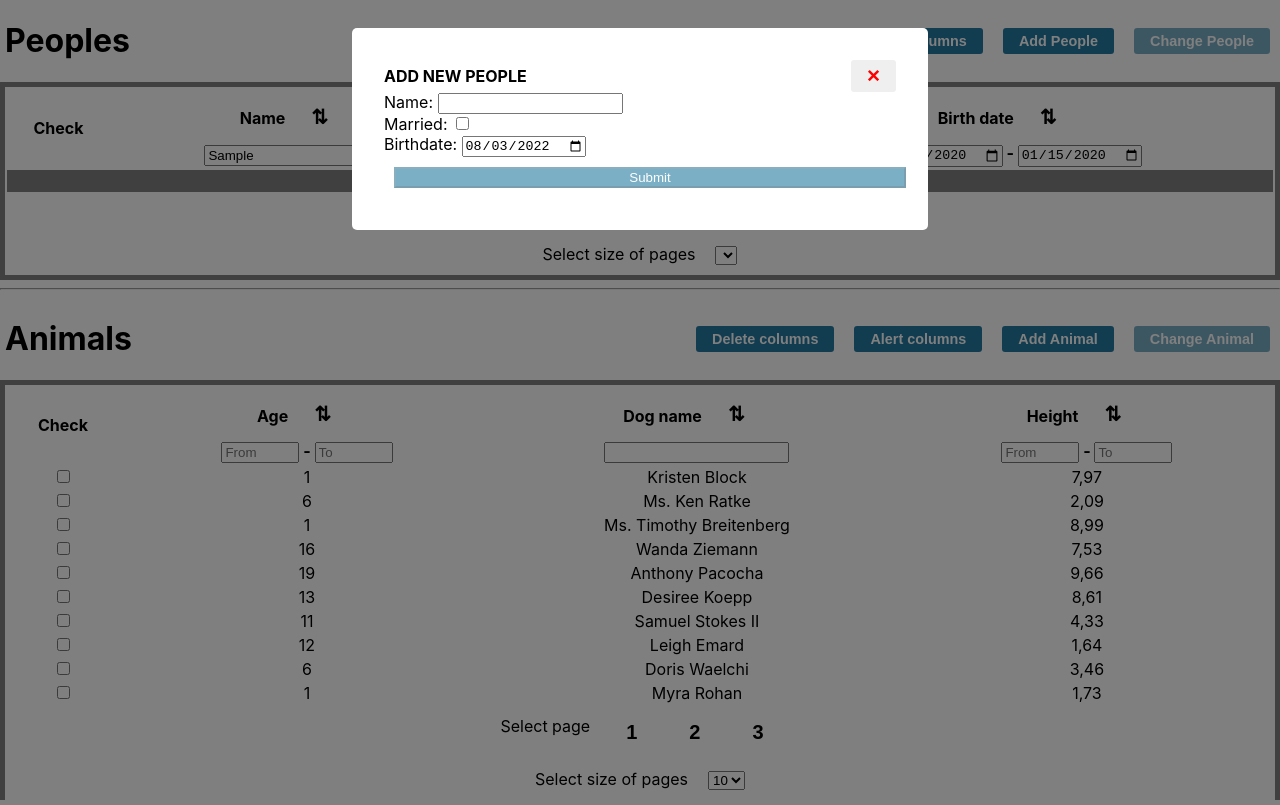
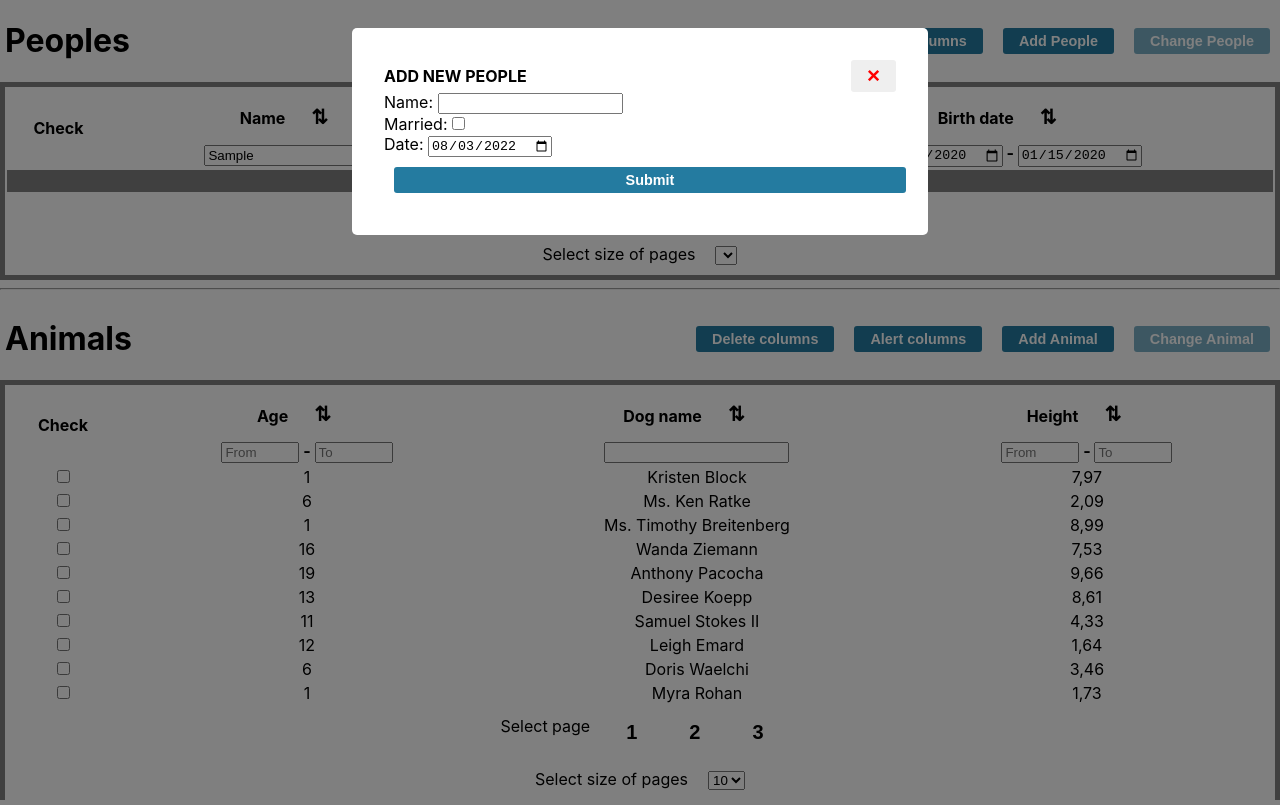
Before and after one commit to Oracle159357/vet-clinic-client-web, a React (Create React App) app: page / in a window 1280 px wide. Both pictures are taken after typing "Sample", "2020-01-15", "2020-01-15" into the empty fields and a click on the button "Add People". Built offline with nearby package versions, Linux system fonts and the light colour scheme.

Commit message:
Add formik and Add validate error on client and server side

```diff
--- a/package.json
+++ b/package.json
@@ -7,13 +7,15 @@
     "@testing-library/jest-dom": "^5.16.2",
     "@testing-library/react": "^12.1.4",
     "@testing-library/user-event": "^13.5.0",
+    "formik": "^2.2.9",
     "lodash": "^4.17.21",
     "prop-types": "^15.8.1",
     "react": "^17.0.2",
     "react-dom": "^17.0.2",
     "react-scripts": "5.0.0",
     "uuid": "^8.3.2",
-    "web-vitals": "^2.1.4"
+    "web-vitals": "^2.1.4",
+    "yup": "^0.32.11"
   },
   "scripts": {
     "start": "react-scripts start",
--- a/src/api.js
+++ b/src/api.js
@@ -159,7 +159,15 @@ export async function deleteFromData2ByIds(ids) {
 }
 
 export async function addFromData1(data) {
-  addFromDataPerson(data1, data);
+  const findDuplicateName = data1.findIndex((person) => person.name === data.name);
+  if (findDuplicateName >= 0) {
+    return {
+      errors: {
+        name: 'This name already exists',
+      },
+    };
+  }
+  return addFromDataPerson(data1, data);
 }
 
 export async function changeFromData1(data) {
--- a/src/pages/Animals.jsx
+++ b/src/pages/Animals.jsx
@@ -1,5 +1,7 @@
 import React, { useMemo, useState } from 'react';
 import PropTypes from 'prop-types';
+import { Form, Formik } from 'formik';
+import * as Yup from 'yup';
 import {
   addFromData2, changeFromData2, deleteFromData2ByIds, getData2,
 } from '../api';
@@ -7,51 +9,50 @@ import Table from '../Table';
 import { useCustomButton, useData } from './hooks';
 import { useModal, Modal } from './modal';
 import './People.css';
+import { MyInput } from './customFormikComponent';
 
 function AnimalForm({
   initialData,
   onSubmit,
 }) {
-  const [height, setHeight] = useState(initialData.height);
-  const [dogName, setDogName] = useState(initialData.dogName);
-  const [date, setDate] = useState(initialData.date);
   return (
-    <form onSubmit={(event) => {
-      event.preventDefault();
-      onSubmit({
-        ...initialData, dogName, height, date,
-      });
-    }}
+    <Formik
+      initialValues={{
+        dogName: initialData.dogName,
+        height: initialData.height,
+        date: initialData.date,
+      }}
+      validationSchema={Yup.object({
+        dogName: Yup.string()
+          .max(10, 'Must be 10 characters or less')
+          .required('Required'),
+        height: Yup.number().required().positive().integer(),
+      })}
+      onSubmit={(values) => {
+        onSubmit({
+          ...initialData, ...values,
+        });
+      }}
     >
-      <div>
-        <span>Name: </span>
-        <input
+      <Form>
+        <MyInput
+          label="Dog name: "
+          name="dogName"
           type="text"
-          name="dogName"
-          value={dogName}
-          onChange={(e) => setDogName(e.target.value)}
         />
-      </div>
-      <div>
-        <span>Height: </span>
-        <input
-          type="text"
+        <MyInput
+          label="Height: "
           name="height"
-          value={height}
-          onChange={(e) => setHeight(+e.target.value)}
+          type="number"
         />
-      </div>
-      <div>
-        <span>Birthdate: </span>
-        <input
-          id="date"
+        <MyInput
+          label="Date: "
+          name="date"
           type="date"
-          value={date}
-          onChange={(e) => setDate(e.target.value)}
         />
-      </div>
-      <input className={`button-submit ${!dogName ? 'disabled' : ''}`} type="submit" disabled={!dogName} />
-    </form>
+        <button className="button-submit" type="submit">Submit</button>
+      </Form>
+    </Formik>
   );
 }
 AnimalForm.defaultProps = {
--- a/src/pages/People.css
+++ b/src/pages/People.css
@@ -71,3 +71,7 @@ button {
     opacity: 0.6;
     cursor: not-allowed;
 }
+
+.error{
+    color:red;
+}
--- a/src/pages/Peoples.jsx
+++ b/src/pages/Peoples.jsx
@@ -1,52 +1,69 @@
 import React, { useMemo, useState } from 'react';
+import * as Yup from 'yup';
 import './People.css';
 import PropTypes from 'prop-types';
+import { Formik, Form } from 'formik';
 import {
   getData1, deleteFromData1ByIds, addFromData1, changeFromData1,
 } from '../api';
 import Table from '../Table';
 import { useCustomButton, useData } from './hooks';
 import { useModal, Modal } from './modal';
+import { MyInput, MyCheckbox } from './customFormikComponent';
 
 function PeopleForm({
   initialData,
   onSubmit,
 }) {
-  const [married, setMarried] = useState(initialData.married);
-  const [name, setName] = useState(initialData.name);
-  const [date, setDate] = useState(initialData.date);
   return (
-    <form onSubmit={(event) => {
-      event.preventDefault();
-      onSubmit({
-        ...initialData, name, married, date,
-      });
-    }}
+    <Formik
+      initialValues={{
+        name: initialData.name,
+        married: initialData.married,
+        date: initialData.date,
+      }}
+      validationSchema={Yup.object({
+        name: Yup.string()
+          .max(10, 'Must be 10 characters or less')
+          .required('Required'),
+        // married: Yup.boolean()
+        //   .required('Required')
+        //   .oneOf([true], 'You must accept the terms and conditions.'),
+      })}
+      onSubmit={async (values, actions) => {
+        const res = await onSubmit({
+          ...initialData, ...values,
+        });
+        if (res) {
+          actions.setSubmitting(false);
+          actions.setStatus({
+            name: res.errors.name,
+          });
+        }
+      }}
     >
-      <div>
-        <span>Name: </span>
-        <input
+      <Form>
+        <MyInput
+          label="Name: "
+          name="name"
           type="text"
-          value={name}
-          onChange={(e) => setName(e.target.value)}
         />
-      </div>
-      <div>
-        <span>Married: </span>
-        <input type="checkbox" checked={married} onChange={() => setMarried(!married)} />
-      </div>
-      <div>
-        <span>Birthdate: </span>
-        <input
+        <MyCheckbox
+          name="married"
+        >
+          Married:
+        </MyCheckbox>
+        <MyInput
+          label="Date: "
+          name="date"
           type="date"
-          value={date}
-          onChange={(e) => setDate(e.target.value)}
         />
-      </div>
-      <input className={`button-submit ${!name ? 'disabled' : ''}`} type="submit" disabled={!name} />
-    </form>
+        <button className="button-submit" type="submit">Submit</button>
+      </Form>
+    </Formik>
   );
 }
+
 PeopleForm.defaultProps = {
   initialData: { name: '', married: false, date: '2022-08-03' },
 };
@@ -98,9 +115,12 @@ function Peoples() {
   });
   const { onClick: onAddClick } = useCustomButton({
     action: async (allSelected, data) => {
-      await addFromData1(data);
-      setChecked(new Set());
-      toggleAddModal();
+      const result = await addFromData1(data);
+      if (!(result && result.errors)) {
+        setChecked(new Set());
+        toggleAddModal();
+      }
+      return result;
     },
     checked,
     refreshData,
@@ -147,7 +167,14 @@ function Peoples() {
             <button type="button" className="button-default" onClick={onDeleteClick}>Delete columns</button>
             <button type="button" className="button-default" onClick={onAlertClick}>Alert columns</button>
             <button type="button" className="button-default" onClick={toggleAddModal}>Add People</button>
-            <button type="button" className={`button-default ${checked.size !== 1 ? 'disabled' : ''}`} disabled={checked.size !== 1} onClick={toggleChangeModal}>Change People</button>
+            <button
+              type="button"
+              className={`button-default ${checked.size !== 1 ? 'disabled' : ''}`}
+              disabled={checked.size !== 1}
+              onClick={toggleChangeModal}
+            >
+              Change People
+            </button>
           </div>
         </div>
         <Table
--- /dev/null
+++ b/src/pages/customFormikComponent.jsx
@@ -0,0 +1,68 @@
+import { useField, useFormikContext } from 'formik';
+import React, { useEffect, useState } from 'react';
+import PropTypes from 'prop-types';
+
+function FieldErrors({ name }) {
+  const [field, meta] = useField(name);
+  const { status } = useFormikContext();
+  const [serverError, setServerError] = useState();
+  useEffect(() => {
+    setServerError(status && status[name]);
+  }, [name, status]);
+
+  useEffect(() => {
+    setServerError(undefined);
+  }, [field.value]);
+
+  return (
+    <>
+      {meta.touched && meta.error ? (
+        <div className="error">{meta.error}</div>
+      ) : null}
+      {meta.touched && serverError ? (
+        <div className="error">{serverError}</div>
+      ) : null}
+    </>
+  );
+}
+
+FieldErrors.propTypes = {
+  name: PropTypes.string.isRequired,
+};
+
+export function MyInput({ label, ...props }) {
+  const [field] = useField(props);
+  return (
+    <>
+      <label htmlFor={props.name}>{label}</label>
+      {/* eslint-disable-next-line react/jsx-props-no-spreading */}
+      <input className="text-input" {...field} {...props} />
+      <FieldErrors name={props.name} />
+      <br />
+    </>
+  );
+}
+
+export function MyCheckbox({ children, ...props }) {
+  const [field] = useField({ ...props, type: 'checkbox' });
+  return (
+    <div>
+      {/* eslint-disable-next-line jsx-a11y/label-has-associated-control */}
+      <label className="checkbox-input">
+        {children}
+        {/* eslint-disable-next-line react/jsx-props-no-spreading */}
+        <input type="checkbox" {...field} {...props} />
+      </label>
+      <FieldErrors name={props.name} />
+      <br />
+    </div>
+  );
+}
+MyInput.propTypes = {
+  label: PropTypes.string.isRequired,
+  name: PropTypes.string.isRequired,
+};
+MyCheckbox.propTypes = {
+  children: PropTypes.node.isRequired,
+  name: PropTypes.string.isRequired,
+};
--- a/src/pages/hooks.jsx
+++ b/src/pages/hooks.jsx
@@ -19,8 +19,9 @@ export function useData({ getData }) {
 
 export function useCustomButton({ action, checked, refreshData }) {
   const onClick = async (arg) => {
-    await action(checked, arg);
+    const result = await action(checked, arg);
     refreshData();
+    return result;
   };
 
   return { onClick };
```
Also changed, not shown: 1 other file (tests, documents, lock files or other folders).
